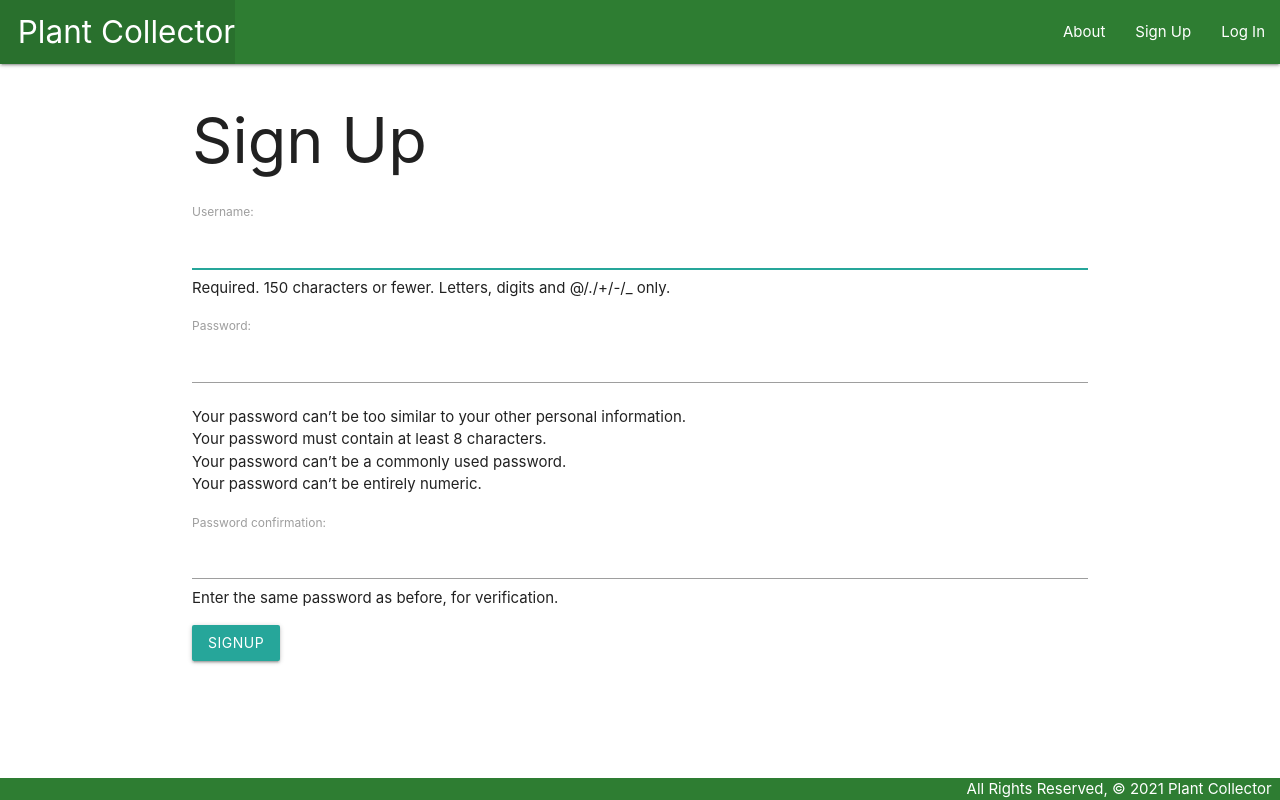
After one commit to rohitgj169/item_collector, a Django app: page /accounts/signup in a window 1280 px wide. The commit adds this page. Run offline with Django 3.2, Linux system fonts and the light colour scheme.

Commit message:
implement login

```diff
--- a/itemcollector/itemcollector/settings.py
+++ b/itemcollector/itemcollector/settings.py
@@ -120,6 +120,8 @@ USE_TZ = True
 # https://docs.djangoproject.com/en/3.2/howto/static-files/
 
 STATIC_URL = '/static/'
+LOGIN_REDIRECT_URL = '/plants/'
+LOGOUT_REDIRECT_URL = '/'
 
 # Default primary key field type
 # https://docs.djangoproject.com/en/3.2/ref/settings/#default-auto-field
--- a/itemcollector/itemcollector/urls.py
+++ b/itemcollector/itemcollector/urls.py
@@ -18,5 +18,6 @@ from django.urls import path, include
 
 urlpatterns = [
     path('admin/', admin.site.urls),
-    path('', include('main_app.urls'))
+    path('', include('main_app.urls')),
+    path('accounts/', include('django.contrib.auth.urls')),
 ]
--- a/itemcollector/main_app/models.py
+++ b/itemcollector/main_app/models.py
@@ -1,6 +1,7 @@
 from django import forms
 from django.db import models
 from django.urls import reverse
+from django.contrib.auth.models import User
 # Create your models here.
 
 TYPES = (
@@ -16,6 +17,7 @@ class DateInput(forms.DateInput):
 class Pot(models.Model):
     name = models.CharField(max_length = 100)
     color = models.CharField(max_length = 20)
+    user = models.ForeignKey(User, on_delete= models.CASCADE)
 
     def __str__(self):
         return self.name
@@ -34,6 +36,7 @@ class Plant(models.Model):
     water_interval = models.IntegerField()
     date_watered = models.DateField()
     pots = models.ManyToManyField(Pot)
+    user = models.ForeignKey(User, on_delete= models.CASCADE)
 
     def __str__(self):
         return self.name
@@ -44,7 +47,7 @@ class Plant(models.Model):
 class PlantForm(forms.ModelForm):
     class Meta:
         model = Plant
-        fields = '__all__'
+        fields = ['alias', 'name', 'type', 'sun', 'water', 'humidity', 'water_interval', 'date_watered', 'description']
         widgets = {
             'date_watered': DateInput()
         }
--- a/itemcollector/main_app/static/css/style.css
+++ b/itemcollector/main_app/static/css/style.css
@@ -8,6 +8,7 @@ body {
     flex: 1 0 auto;
   }
 
+
   footer.page-footer {
     padding-top: 0;
     text-align: right;
--- a/itemcollector/main_app/templates/base.html
+++ b/itemcollector/main_app/templates/base.html
@@ -20,10 +20,16 @@
         </ul>
         <ul class="right">
           <li><a href="{% url 'about' %}">About</a></li>
-          <li><a href="{% url 'pots_create'%}">Add a Pot</a></li>
-          <li><a href="{% url 'pots_index' %}">View All Pots</a></li>
-          <li><a href="{% url 'plants_create' %}">Add a Plant</a></li>
-          <li><a href="{% url 'index' %}">View All My Plants</a></li>
+          {% if user.is_authenticated %}
+            <li><a href="{% url 'pots_create'%}">Add a Pot</a></li>
+            <li><a href="{% url 'pots_index' %}">View All Pots</a></li>
+            <li><a href="{% url 'plants_create' %}">Add a Plant</a></li>
+            <li><a href="{% url 'index' %}">View All My Plants</a></li>
+            <li><a href="{% url 'logout' %}">{{user.get_username}} - Log Out</a></li>
+          {% else %}
+            <li><a href="{% url 'signup' %}">Sign Up</a></li>
+            <li><a href="{% url 'login' %}">Log In</a></li>
+          {% endif %}
         </ul>
       </div>
     </nav>
--- a/itemcollector/main_app/templates/home.html
+++ b/itemcollector/main_app/templates/home.html
@@ -1,6 +1,7 @@
 {% extends 'base.html' %}
 {% block content %}
 
-<h1>Home</h1>
+
+<h1>Welcome {{user.get_username}}</h1>
 
 {% endblock %}
--- a/itemcollector/main_app/templates/main_app/plant_form.html
+++ b/itemcollector/main_app/templates/main_app/plant_form.html
@@ -13,7 +13,7 @@
   <table class="highlight">
     {{ form }}
   </table>
-  <input type="submit" value="Submit", class="btn" />
+  <input type="submit" value="Submit" class="btn" />
 </form>
 
 {% endblock %}
--- a/itemcollector/main_app/templates/main_app/pot_form.html
+++ b/itemcollector/main_app/templates/main_app/pot_form.html
@@ -13,7 +13,7 @@
     <table class="highlight">
         {{ form }}
     </table>
-    <input type="submit" value="Submit", class="btn">
+    <input type="submit" value="Submit" class="btn">
 </form>
 
 {% endblock %}
--- a/itemcollector/main_app/templates/plants/detail.html
+++ b/itemcollector/main_app/templates/plants/detail.html
@@ -67,7 +67,7 @@
         </div>
       {% endfor %}
     {% else %}
-      <h5>No Pots available.</h5>
+      <h5>No Pots assigned.</h5>
     {% endif %}
   </div>
 
@@ -90,7 +90,7 @@
         </div>
       {% endfor %}
     {% else %}
-      <h5>{{plant.alias}} Already Has All pots Available</h5>
+      <h5>None</h5>
     {% endif %}
   </div>
 </div>
--- /dev/null
+++ b/itemcollector/main_app/templates/registration/signup.html
@@ -0,0 +1,16 @@
+{% extends 'base.html' %}
+{% block content %}
+
+<h1>Sign Up</h1>
+
+{% if error_message %}
+    <p class="red-text">{{ error_message }}</p>
+{% endif %}
+
+<form method="post" action="{% url 'signup' %}">
+  {% csrf_token %}
+  {{ form.as_p }}
+  <input type="submit" class="btn" value="signup" />
+</form>
+
+{% endblock %}
--- a/itemcollector/main_app/urls.py
+++ b/itemcollector/main_app/urls.py
@@ -16,5 +16,6 @@ urlpatterns = [
     path('pots/<int:pk>/', views.PotDetail.as_view(), name = 'pots_detail'),
     path('pots/create/', views.PotCreate.as_view(), name = 'pots_create'),
     path('pots/<int:pk>/update/', views.PotUpdate.as_view(), name = 'pots_update'),
-    path('pots/<int:pk>/delete/', views.PotDelete.as_view(), name = 'pots_delete')
+    path('pots/<int:pk>/delete/', views.PotDelete.as_view(), name = 'pots_delete'),
+    path('accounts/signup', views.SignUp.as_view(), name = 'signup'),
 ]
--- a/itemcollector/main_app/views.py
+++ b/itemcollector/main_app/views.py
@@ -1,6 +1,11 @@
 from datetime import date
 from django.shortcuts import render, redirect
 from django.views.generic import CreateView, UpdateView, DeleteView, ListView, DetailView
+from django.contrib.auth import login
+from django.contrib.auth.forms import UserCreationForm
+from django.contrib.auth.decorators import login_required
+from django.contrib.auth.mixins import LoginRequiredMixin
+
 from .models import Plant, PlantForm, PlantEditForm, Pot
 from .forms import FertilizerForm
 
@@ -11,17 +16,19 @@ def home(request):
 def about(request):
     return render(request, 'about.html')
 
+@login_required
 def plants_index(request):
-    plants = Plant.objects.order_by('id')
+    plants = Plant.objects.filter(user = request.user)
     current_date = date.today()
     for plant in plants:
         days_since = current_date - plant.date_watered
         plant.days = days_since.days
     return render(request, 'plants/index.html', { 'plants': plants})
 
+@login_required
 def plants_detail(request, plant_id):
     plant = Plant.objects.get(id=plant_id)
-    pots_not_in_use = Pot.objects.exclude(id__in = plant.pots.all().values_list('id'))
+    pots_not_in_use = Pot.objects.filter(user = request.user).exclude(id__in = plant.pots.all().values_list('id'))
     fertilizer_form = FertilizerForm()
     return render(request, 'plants/detail.html', {
         'plant': plant,
@@ -29,6 +36,7 @@ def plants_detail(request, plant_id):
         'pots': pots_not_in_use
     })
 
+@login_required
 def add_fertilizer(request, plant_id):
     form = FertilizerForm(request.POST)
     if form.is_valid():
@@ -37,40 +45,58 @@ def add_fertilizer(request, plant_id):
         new_entry.save()
     return redirect('detail', plant_id = plant_id)
 
+@login_required
 def assoc_pot(request, plant_id, pot_id):
     Plant.objects.get(id = plant_id).pots.add(pot_id)
     return redirect('detail', plant_id = plant_id)
 
+@login_required
 def remove_pot(request, plant_id, pot_id):
     Plant.objects.get(id = plant_id).pots.remove(pot_id)
     return redirect('detail', plant_id = plant_id)
 
-class PlantCreate(CreateView):
+class PlantCreate(LoginRequiredMixin, CreateView):
     model = Plant
     form_class = PlantForm
 
-class PlantUpdate(UpdateView):
+    def form_valid(self, form):
+        form.instance.user = self.request.user
+        return super().form_valid(form)
+
+class PlantUpdate(LoginRequiredMixin, UpdateView):
     model = Plant
     form_class = PlantEditForm
 
-class PlantDelete(DeleteView):
+class PlantDelete(LoginRequiredMixin, DeleteView):
     model = Plant
     success_url = '/plants/'
 
-class PotList(ListView):
+class PotList(LoginRequiredMixin, ListView):
+  model = Pot
+  def get_queryset(self):
+      return Pot.objects.filter(user = self.request.user)
+
+class PotDetail(LoginRequiredMixin, DetailView):
   model = Pot
 
-class PotDetail(DetailView):
-  model = Pot
-
-class PotCreate(CreateView):
+class PotCreate(LoginRequiredMixin, CreateView):
   model = Pot
   fields = '__all__'
 
-class PotUpdate(UpdateView):
+class PotUpdate(LoginRequiredMixin, UpdateView):
   model = Pot
   fields = ['name', 'color']
 
-class PotDelete(DeleteView):
+class PotDelete(LoginRequiredMixin, DeleteView):
   model = Pot
   success_url = '/pots/'
+
+class SignUp(CreateView):
+  form_class = UserCreationForm
+  success_url ='/'
+  template_name = 'registration/signup.html'
+
+  def form_valid(self, form):
+    super().form_valid(form)
+    login(self.request, form.instance)
+    return redirect(SignUp.success_url)
```
Also changed, not shown: itemcollector/main_app/templates/registration/login.html (added, +13 -0 lines), itemcollector/main_app/migrations/0012_auto_20210520_1401.py (added).
